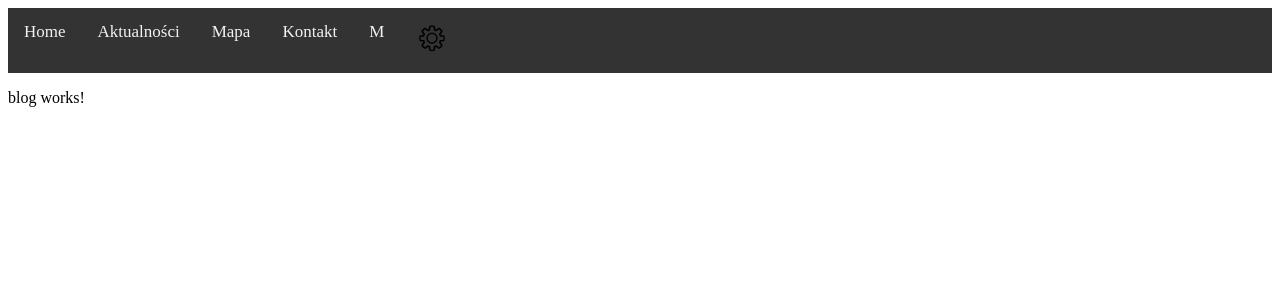
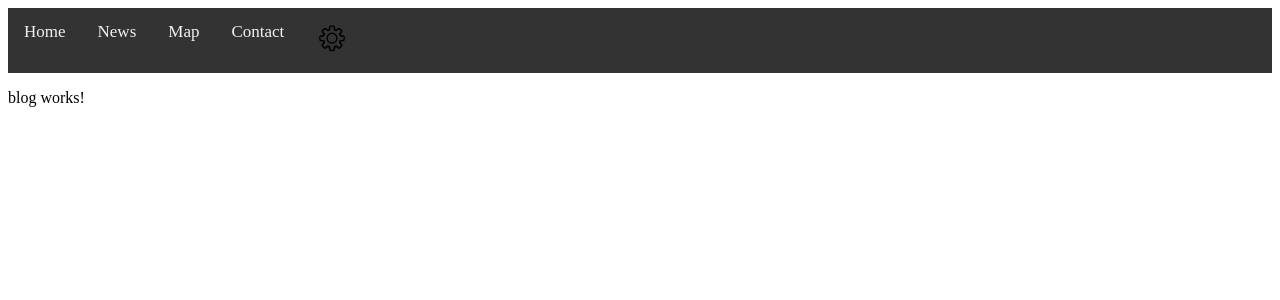
Before and after one commit to MikeZielony/WWW, an Angular app: page /blog in a window 1280 px wide. Shown: the top 300 px of the page. Built offline with nearby package versions, Linux system fonts and the light colour scheme.

Commit message:
Refactor code

```diff
--- a/src/app/pages/menu/menu.component.html
+++ b/src/app/pages/menu/menu.component.html
@@ -7,7 +7,7 @@
   <div class="overlay"></div>
   <div class="text">
     <h2>Travelling at Home</h2>
-    <h3>&copy;2021 NaTMzI</h3>
+    <h3>&copy;2021 MzI</h3>
     <p>Lorem ipsum dolor sit amet, consectetur adipisicing elit, sed do eiusmod
       tempor incididunt ut labore et dolore magna aliqua. Ut enim ad minim veniam,
       quis nostrud exercitation ullamco laboris nisi ut aliquip ex ea commodo
@@ -25,8 +25,8 @@
 <div class="menu">
   <ul>
     <li><a href="./home">Home</a></li>
-    <li><a href="./actual">Aktualności</a></li>
+    <li><a href="./actual">News</a></li>
     <li><a href="./mapa">Map</a></li>
-    <li><a href="./kontakt">Kontakt</a></li>
+    <li><a href="./kontakt">Contact</a></li>
   </ul>
 </div>
--- a/src/app/pages/navbar/navbar.component.css
+++ b/src/app/pages/navbar/navbar.component.css
@@ -46,6 +46,7 @@ body {
     position: absolute;
     right: 0;
     top: 0;
+    cursor: pointer;
   }
   .topnav.responsive a {
     float: none;
--- a/src/app/pages/navbar/navbar.component.html
+++ b/src/app/pages/navbar/navbar.component.html
@@ -1,10 +1,9 @@
 <div class="topnav" id="myTopnav">
 
     <a href="./home">Home</a>
-    <a href="./actual">Aktualności</a>
-    <a href="./mapa">Mapa</a>
-    <a href="./kontakt">Kontakt</a>
-    <a href="./menu">M</a>
+    <a href="./actual">News</a>
+    <a href="./mapa">Map</a>
+    <a href="./kontakt">Contact</a>
     <a href="./settings"><img src="./assets/icons/928422-32.png"></a>
     <a href="javascript:void(0);" class="icon" onclick="myFunction()">&#9776;</a>
 
```
